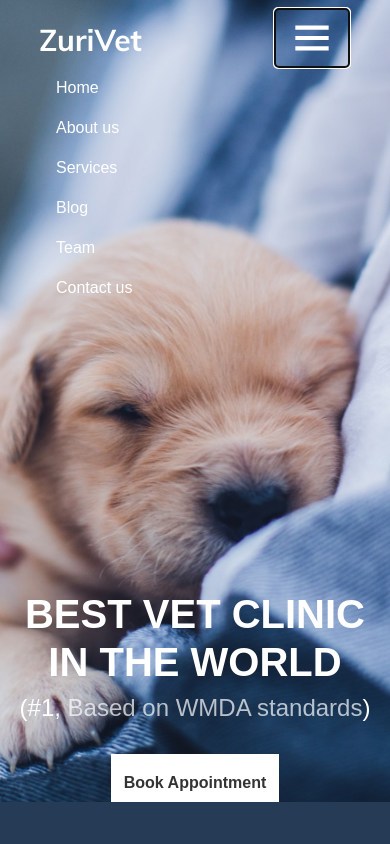
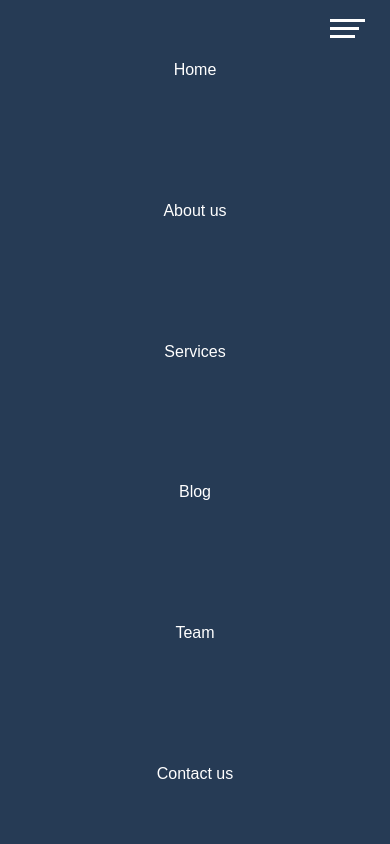
Before and after one commit to Sharpmind015/vet, a plain HTML site: page index.html in a window 390 px wide. Both pictures are taken after a click on the button "Toggle navigation". Shown: the top 844 px of the page. Drawn offline with nearby package versions, Linux system fonts and the light colour scheme; a web font is replaced by a local one.

Commit message:
finished the menu on mobile

```diff
--- a/css/style.css
+++ b/css/style.css
@@ -78,6 +78,10 @@ img {
 .navbar-dark .navbar-nav .nav-link {
   color: var(--secondary-color);
 }
+.nav-scroll {
+  box-shadow: 2px 6px 10px rgba(38, 59, 85, 0.2);
+  background: var(--primary-color);
+}
 .about-content {
   height: 771px;
   color: #FFFFFF;
@@ -141,3 +145,81 @@ img {
 #footer a:hover {
   color: #C4C4C4;
 }
+
+
+@media screen and (max-width: 768px) {
+  .testimonial-content {
+    margin-left: auto;
+    margin-right: auto;
+  }
+}
+
+
+.burger-menu {
+  width: 35px;
+  cursor: pointer;
+  position: fixed;
+  z-index: 9999;
+  top: 14px;
+  right: 30px;
+}
+
+.burger-menu div {
+  height: 3px;
+  margin: 5px;
+  background: #FFFFFF;
+  -webkit-transition: 0.3s ease;
+  transition: 0.3s ease;
+  /*position: fixed;*/
+}
+
+.line-1 {
+  width: 35px;
+}
+
+.line-2 {
+  width: 29px;
+}
+
+.line-3 {
+  width: 25px;
+}
+
+.toggle div {
+  width: 40px;
+}
+
+.toggle .line-1 {
+  -webkit-transform: rotate(-45deg) translate(-6px, 7px);
+          transform: rotate(-45deg) translate(-6px, 7px);
+}
+
+.toggle .line-2 {
+  opacity: 0;
+}
+
+.toggle .line-3 {
+  -webkit-transform: rotate(45deg) translate(-4px, -7px);
+          transform: rotate(45deg) translate(-4px, -7px);
+}
+@media (max-width: 768px){
+  .navbar-collapse {
+    height: 100vh;
+    top: 0;
+    left: 0;
+    position: fixed;
+    background: var(--primary-color);
+    width: 100%;
+    z-index: 999;
+    display: hidden;
+  }
+  .navbar-nav{
+    align-items: center;
+    justify-content: space-around;
+  }
+  .navbar-collapse ul {
+    height: 100%;
+    width: 100%;
+    margin-left: 0;
+  }
+}
--- a/index.html
+++ b/index.html
@@ -36,13 +36,18 @@
       <div id="navbar">
         <div class="hero-bg">
           <div class="container-fluid px-4">
-            <nav class="navbar navbar-expand-lg navbar-dark">
+            <nav class="navbar navbar-expand-lg navbar-dark fixed-top">
               <a class="navbar-brand" href="#">
                 <img src="img/ZuriVet.svg" alt="Hotel Majestic">
               </a>
 
-              <button class="navbar-toggler" type="button" data-toggle="collapse" data-target="#navbarNav" aria-controls="navbarNav" aria-expanded="false" aria-label="Toggle navigation">
-                <img src="img/bx_bx-menu.svg" alt="menu">
+              <button class="navbar-toggler" type="button" data-toggle="collapse" data-target="#navbarNav" aria-controls="navbarNav" aria-expanded="false" aria-label="Toggle navigation" style="border-color: transparent;">
+                <div class="burger-menu">
+                  <div class="line-1"></div>
+                  <div class="line-2"></div>
+                  <div class="line-3"></div>
+                </div>
+                <!--<img src="img/bx_bx-menu.svg" alt="menu">-->
               </button>
 
               <div class="collapse navbar-collapse" id="navbarNav">
@@ -206,7 +211,7 @@
     <div class="container">
       <h3 class="testimonial-heading mb-5">Testimonials</h3>
       <div class="pt-5">
-        <div class="row testimonial-content text-center mr-0 mr-auto-md mx-auto pt-4 pb-2 px-2 mb-5">
+        <div class="row testimonial-content text-center mr-auto pt-4 pb-2 px-2 mb-5">
           <div class="col-md-1">
             <img src="img/mdi_format_quote.svg" alt="quote">
           </div>
@@ -234,7 +239,7 @@
             <h5>Anna miller</h5>
           </div>
         </div>
-        <div class="row testimonial-content text-center ml-auto-md mx-auto pt-4 pb-2 px-2 mb-5">
+        <div class="row testimonial-content text-center ml-auto pt-4 pb-2 px-2 mb-5">
           <div class="col-md-1">
             <img src="img/mdi_format_quote.svg" alt="quote">
           </div>
@@ -260,7 +265,7 @@
         <div class="col-lg-6 px-0">
           <img src="img/Rectangle 31.png" alt="cat" class="h-100 img-fluid d-none d-lg-block">
         </div>
-        <div class="col-lg-6 contact-form py-10 pl-5 pr-3">
+        <div class="col-lg-6 contact-form py-10 pl-5 pr-5">
           <h2 class="mb-5 contact-heading">Book an appointment</h2>
           <form action="#">
             <div class="form-group">
@@ -324,5 +329,6 @@
 <script src="https://code.jquery.com/jquery-3.5.1.slim.min.js" integrity="sha384-DfXdz2htPH0lsSSs5nCTpuj/zy4C+OGpamoFVy38MVBnE+IbbVYUew+OrCXaRkfj" crossorigin="anonymous"></script>
 <script src="https://cdn.jsdelivr.net/npm/popper.js@1.16.0/dist/umd/popper.min.js" integrity="sha384-Q6E9RHvbIyZFJoft+2mJbHaEWldlvI9IOYy5n3zV9zzTtmI3UksdQRVvoxMfooAo" crossorigin="anonymous"></script>
 <script src="https://stackpath.bootstrapcdn.com/bootstrap/4.5.0/js/bootstrap.min.js" integrity="sha384-OgVRvuATP1z7JjHLkuOU7Xw704+h835Lr+6QL9UvYjZE3Ipu6Tp75j7Bh/kR0JKI" crossorigin="anonymous"></script>
+<script src="js/script.js"></script>
 </body>
 </html>
--- /dev/null
+++ b/js/script.js
@@ -0,0 +1,24 @@
+//UI VAR
+const nav = document.querySelector('.navbar'),
+      burger = document.querySelector('.burger-menu'),
+      navbar = document.querySelector('.navbar-nav')
+
+
+// Listen for scrolling event on the browser
+window.addEventListener('scroll', (e) => {
+  const offset = window.pageYOffset;
+  // Checks if 100px of the page has been scrolled
+  if(offset > 100) {
+    nav.classList.add('nav-scroll');
+    // mainNav.classList.add('main-nav-scroll');
+  }
+  else {
+    nav.classList.remove('nav-scroll');
+    // mainNav.classList.remove('main-nav-scroll');
+  }
+})
+
+
+burger.addEventListener('click', (e) => {
+    burger.classList.toggle('toggle');
+})
```
